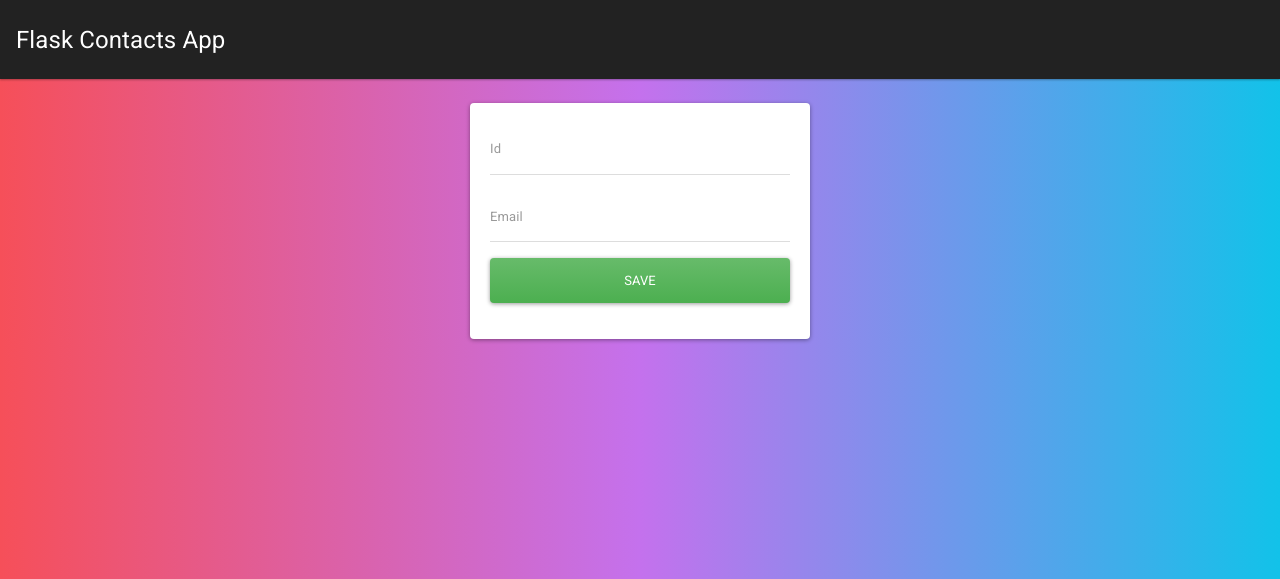
After one commit to LValencia24/Flask_Contacts_App, a Flask app: page /vista_update/ in a window 1280 px wide. The commit adds this page. Shown: the top 579 px of the page. Run offline with Flask 2, Linux system fonts and the light colour scheme; some libraries are stand-ins or nearby versions.

Commit message:
Pruebas adicionales

```diff
--- a/App.py
+++ b/App.py
@@ -39,6 +39,7 @@ def get_contact(id):
     cur = mysql.connection.cursor()
     cur.execute('SELECT * FROM contacts WHERE id = %s', (id))
     data = cur.fetchall()
+    print(data)
     return render_template('edit-contact.html', contact = data[0])
 
 @app.route('/update/<id>', methods = ['POST'])
@@ -67,5 +68,28 @@ def delete_contact(id):
     flash('Contact Removed Successfully')
     return redirect(url_for('Index'))
 
+# Prueba adicional
+
+@app.route('/vista_update/')
+def vista_del_update():
+    return render_template('update-contact.html')
+
+@app.route('/update-contact/', methods = ['POST'])
+def update_contact_2():
+    if request.method == 'POST':
+        id1 = request.form['id']
+        email = request.form['email']
+        cur = mysql.connection.cursor()
+        cur.execute("""
+            UPDATE contacts
+            SET email = %s
+            WHERE id = %s
+        """, (email, id1))
+        mysql.connection.commit()
+        flash('Contact Updated Successfully')
+        return redirect(url_for('Index'))
+
+# Fin de la prueba adicional
+
 if __name__ == '__main__':
-    app.run(port = 3000, debug = True)
+    app.run(port = 3333, debug = True)
--- a/templates/index.html
+++ b/templates/index.html
@@ -4,7 +4,7 @@
 
 <div class="row">
     <div class="col-md-5">
-      r  {%  with messages = get_flashed_messages() %}
+        {%  with messages = get_flashed_messages() %}
         {% if messages %}
             {% for message in messages %}
                 <div class="alert alert-success alert-dismissible fade show" role="alert">
--- /dev/null
+++ b/templates/update-contact.html
@@ -0,0 +1,29 @@
+{% extends 'layout.html' %}
+
+{% block body %}
+
+<!-- Este html, es una prueba -->
+
+<div class="col-md-4 offset-md-4">
+    <div class="card card-body">
+        <form action="/update-contact/" method="POST">
+
+            <div class="form-group">
+                <input type="text" name="id" placeholder="Id" class="form-control">
+            </div>
+            <div class="form-group">
+                <input type="text" name="email" placeholder="Email" class="form-control">
+            </div>
+            <div class="form-group">
+                <button type="submit" class="btn btn-success btn-block">
+                    Save
+                </button>
+            </div>
+
+
+
+        </form>
+    </div>
+</div>
+
+{% endblock %}
```
